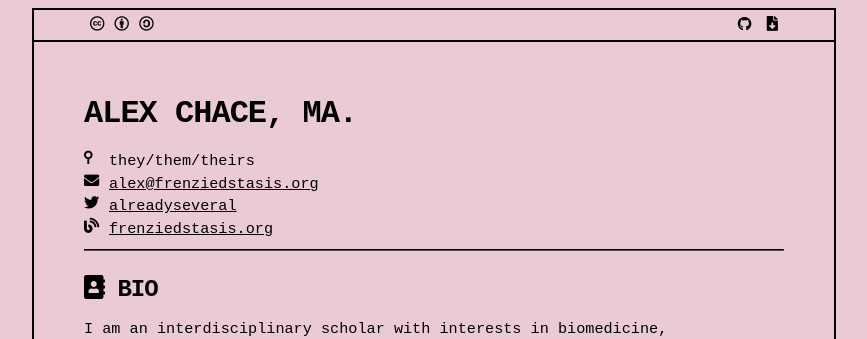
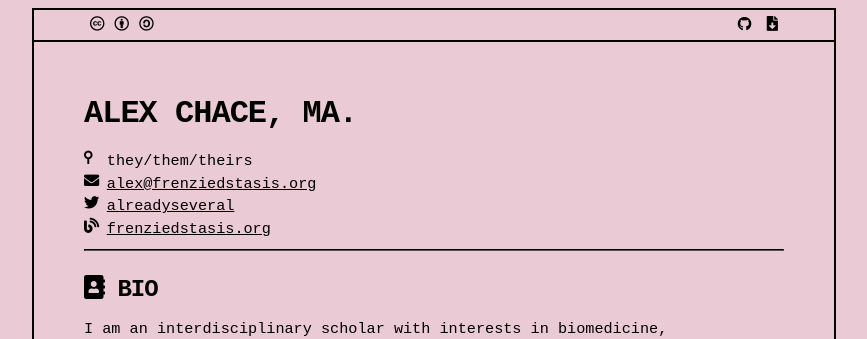
Before and after one commit to mrgntamayo/mrgntamayo.github.io, a Jekyll site: the page built from index.md, in a window 1280 px wide. Shown: the top 339 px of the page, without its empty margins (206-1073 px from the left). Built offline with Jekyll 4.4.1, drawn with Linux system fonts in a browser that asks for light colours; nearby versions of some CDN libraries; some web fonts are replaced; our own code applies the rules of GitHub Pages for plain Markdown files.

Commit message:
Build site at 2019-05-14 05:26:35 UTC

```diff
--- a/_sass/_cv.scss
+++ b/_sass/_cv.scss
@@ -5,7 +5,7 @@
 	font-size: 95%;
 	.column {
 		float: left;
-		width: 25px;
+		width: 1.5em;
 		padding: 0;
 		margin: 0;
 	}
```
Also changed, not shown: 2 other files.
